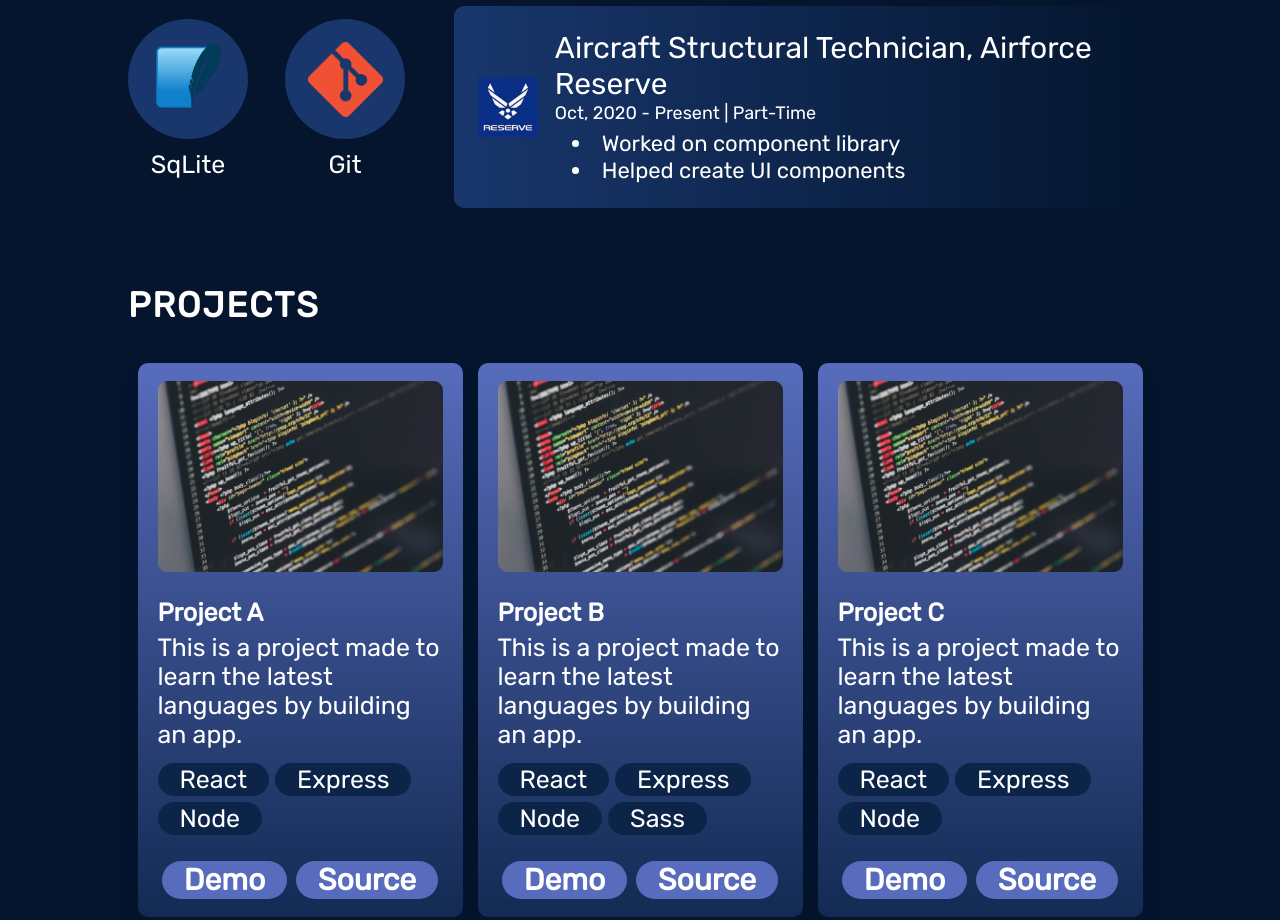
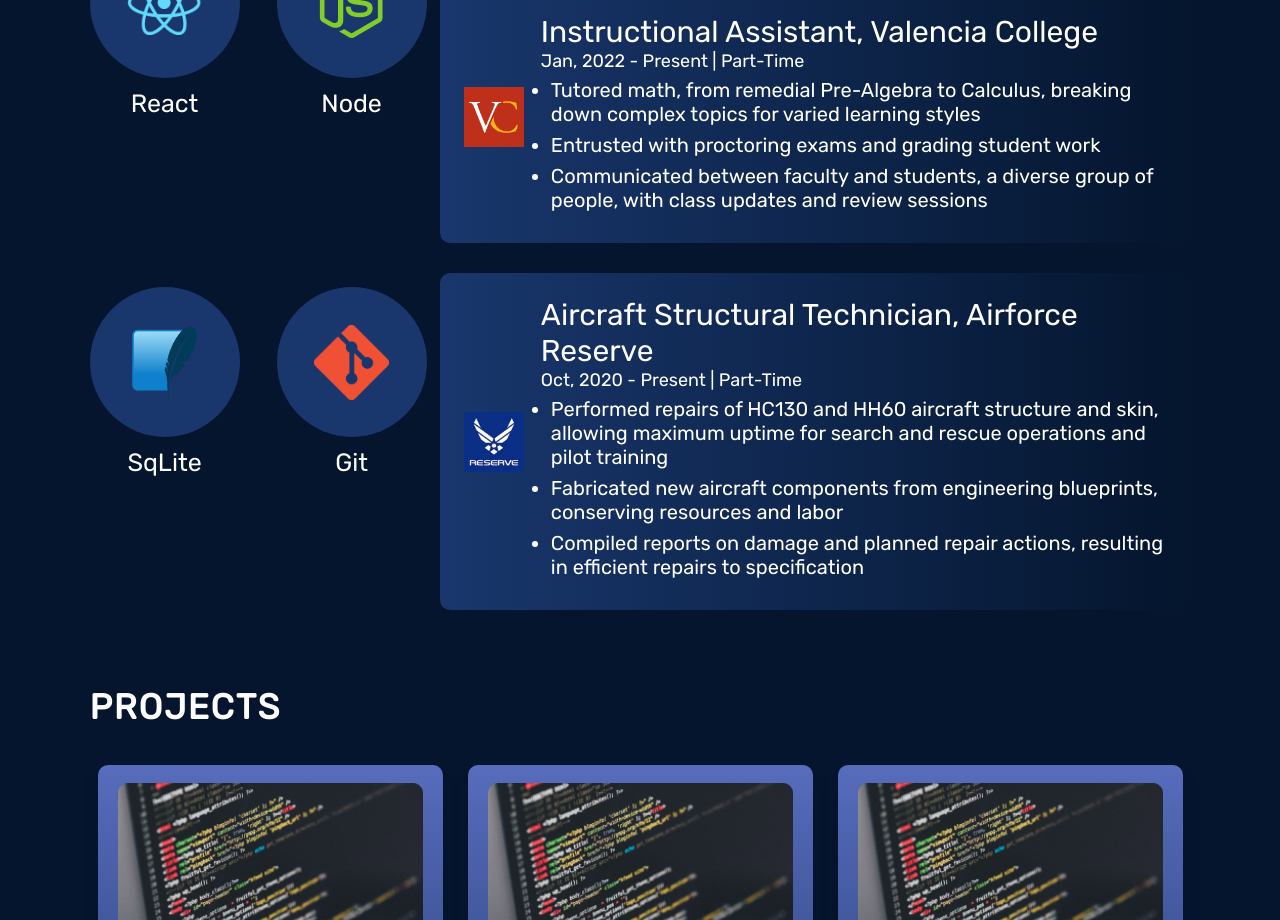
Before and after one commit to Brenton-Lin/PortfolioSite, a React (Vite) app in the folder Portfolio Site/: page / in a window 1280 px wide. Shown: the part 1880-2800 px from the top of the page. Built offline with nearby package versions, Linux system fonts and the light colour scheme.

Commit message:
Experience section done!

```diff
--- a/Portfolio Site/src/components/About/About.module.css
+++ b/Portfolio Site/src/components/About/About.module.css
@@ -7,8 +7,8 @@
   padding: 35px;
   margin-top: 35px;
   z-index: 1;
-  margin-left: 10%;
-  margin-right: 10%;
+  margin-left: 7%;
+  margin-right: 7%;
 }
 
 .title {
--- a/Portfolio Site/src/components/Experience/Experience.module.css
+++ b/Portfolio Site/src/components/Experience/Experience.module.css
@@ -3,8 +3,8 @@
 .container {
   color: var(--color-text);
   margin-top: 76px;
-  margin-left: 10%;
-  margin-right: 10%;
+  margin-left: 7%;
+  margin-right: 7%;
 }
 
 .title {
@@ -42,8 +42,8 @@
   display: flex;
   align-items: center;
   justify-content: center;
-  width: 120px;
-  height: 120px;
+  width: 150px;
+  height: 150px;
 }
 
 .skillImageContainer img {
@@ -60,7 +60,7 @@
   width: 75%;
   display: flex;
   flex-direction: column;
-  gap: 35px;
+  gap: 30px;
 }
 
 .historyItem {
@@ -94,10 +94,13 @@
 
 .historyItemDetails ul {
   margin-top: 6px;
-  list-style-position: inside;
-  font-size: 22px;
+  list-style-position: outside;
+  font-size: 20px;
   list-style-type: disc;
-  margin-left: 17px;
+  margin-left: 10px;
+}
+.historyItemDetails li {
+  margin-bottom: 7px;
 }
 
 @media screen and (max-width: 830px) {
--- a/Portfolio Site/src/components/Projects/ProjectCard.module.css
+++ b/Portfolio Site/src/components/Projects/ProjectCard.module.css
@@ -7,7 +7,7 @@
   background: linear-gradient(180deg, #576cbc 0%, #132a53 100%);
   box-shadow: 0 16px 14px 0 #04152d;
   padding: 18px 20px;
-  max-width: 325px;
+  max-width: 345px;
 }
 
 .image {
--- a/Portfolio Site/src/components/Projects/Projects.module.css
+++ b/Portfolio Site/src/components/Projects/Projects.module.css
@@ -3,8 +3,8 @@
 .container {
   margin-top: 76px;
   color: var(--color-text);
-  margin-left: 10%;
-  margin-right: 10%;
+  margin-left: 7%;
+  margin-right: 7%;
 }
 
 .title {
@@ -21,6 +21,6 @@
   flex-wrap: wrap;
   align-items: center;
   justify-content: center;
-  gap: 15px;
+  gap: 25px;
   width: 100%;
 }
--- a/Portfolio Site/src/data/history.json
+++ b/Portfolio Site/src/data/history.json
@@ -4,7 +4,7 @@
     "organisation": "University of Florida",
     "startDate": "May, 2023",
     "endDate": "Present",
-    "experiences": ["Worked on Google Maps", "Reduced load times by 50%"],
+    "experiences": ["Led development efforts for a virtual reality (VR) training simulator using the Unity game engine and C#, contributing to an awarded contract for the XRT lab", "Implemented a full-body VR representation for training participants using Meta SDK, Unity, C#, and Blender", "Implemented synced multiplayer training scenarios using the Ubiq net framework, C#, and Node.js", "Refactored previously implemented C# code, improving input latency of our body tracking solution by 50%"],
     "imageSrc": "history/UCF.png"
   },
   {
@@ -12,7 +12,10 @@
     "organisation": "Valencia College",
     "startDate": "Jan, 2022",
     "endDate": "Present | Part-Time",
-    "experiences": ["Worked on Windows 11", "Designed the control panel"],
+    "experiences": ["Tutored math, from remedial Pre-Algebra to Calculus, breaking down complex topics for varied learning styles",
+    "Entrusted with proctoring exams and grading student work",
+    "Communicated between faculty and students, a diverse group of people, with class updates and review sessions"
+    ],
     "imageSrc": "history/ValenciaCollege.png"
   },
   {
@@ -21,8 +24,9 @@
     "startDate": "Oct, 2020",
     "endDate": "Present | Part-Time",
     "experiences": [
-      "Worked on component library",
-      "Helped create UI components"
+      "Performed repairs of HC130 and HH60 aircraft structure and skin, allowing maximum uptime for search and rescue operations and pilot training",
+      "Fabricated new aircraft components from engineering blueprints, conserving resources and labor",
+      "Compiled reports on damage and planned repair actions, resulting in efficient repairs to specification"
     ],
     "imageSrc": "history/reserve.png"
   }
```
